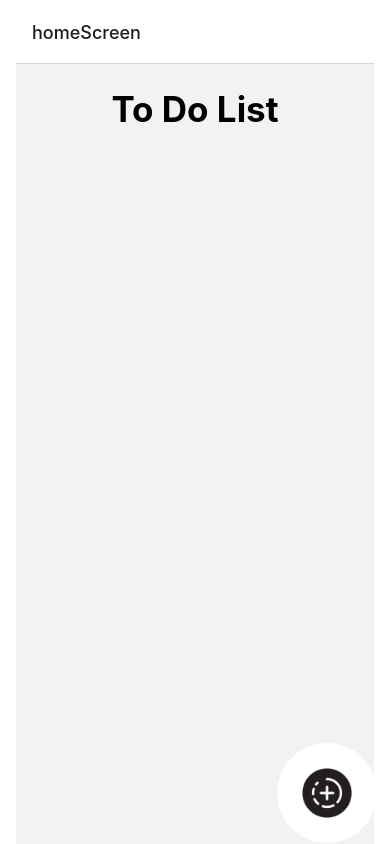
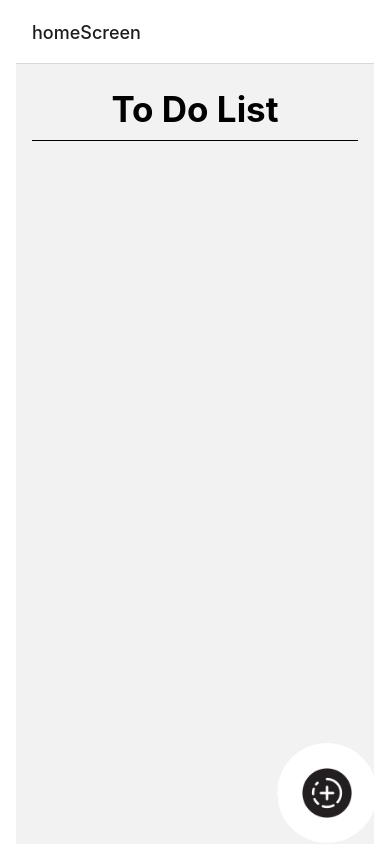
Before and after one commit to Mukesh848/TodoApp, a React Native app: screen / in a window 390 px wide. Built offline with nearby package versions, Linux system fonts and the light colour scheme.

Commit message:
latest modificstion todo

```diff
--- a/App.js
+++ b/App.js
@@ -8,9 +8,6 @@ function App(){
   return(
    <SafeAreaView style={Styles.container}>
     <Routes />
-
-      {/* <Home /> */}
-
     </SafeAreaView>
   )
 }
--- a/package.json
+++ b/package.json
@@ -13,6 +13,7 @@
     "@react-navigation/native-stack": "^6.9.1",
     "react": "18.1.0",
     "react-native": "0.70.3",
+    "react-native-calendars": "^1.260.0",
     "react-native-components": "^0.0.1",
     "react-native-safe-area-context": "^4.4.1",
     "react-native-screens": "^3.18.2",
--- a/src/Components/HeaderComp.js
+++ b/src/Components/HeaderComp.js
@@ -1,6 +1,7 @@
 import React from "react";
 import {Text , View , StyleSheet} from "react-native";
 import {Styles} from "../style/style";
+import { verticalScale } from "../style/responsiveSize";
 
 
 const HeaderComp=(
@@ -11,6 +12,9 @@ const HeaderComp=(
     return(
         <View style={{...Styles.header}}>
             <Text style={Styles.headerText}>{title}</Text>
+            <View style={Styles.line}>
+
+      </View>
         </View>
     )
 }
--- /dev/null
+++ b/src/Components/TextInputComp.js
@@ -0,0 +1,29 @@
+import React from "react";
+import { View , Text ,TextInput } from "react-native";
+import { Styles } from "../style/style";
+
+
+
+const TextInputComp=(
+{
+    value ,
+  placeholder={},
+    onChangeText=()=>{},
+    txtInputstyle
+}
+)=>
+{
+    return(
+        <View>
+            <TextInput
+            value={value}
+            placeholder={placeholder}
+            onChangeText={onChangeText}
+            style={{...Styles.txtInputstyle,...txtInputstyle}}
+            >
+            </TextInput>
+        </View>
+    )
+}
+
+export default TextInputComp
--- a/src/Navigation/routes.js
+++ b/src/Navigation/routes.js
@@ -3,18 +3,17 @@ import { NavigationContainer } from '@react-navigation/native';
 import React from "react";
 import Navigationstrings from "../Navigation/Navigationstrings";
 import Home from "../Screens/Home/Home";
-// import index from '../Screens/index'
+import Addtask from "../Screens/Addtask/Addtask"
 
 
-
-function Routes(){
+function Routes()
+{
     const Stack= createNativeStackNavigator();
 return(
 <NavigationContainer>
     <Stack.Navigator>
         <Stack.Screen name={Navigationstrings.HOME} component={Home}/>
-        {/* <Stack.Screen name={Navigationstrings.ADD_TASK} component={}/> */}
-
+        <Stack.Screen name={Navigationstrings.ADD_TASK} component={Addtask}/>
     </Stack.Navigator>
 </NavigationContainer>
 )
--- a/src/Screens/Addtask/Addtask.js
+++ b/src/Screens/Addtask/Addtask.js
@@ -0,0 +1,58 @@
+import React ,{useState} from "react";
+import {Text  ,TouchableOpacity,View} from "react-native";
+import TextInputComp from "../../Components/TextInputComp";
+import { Styles } from "../../style/style";
+import HeaderComp from "../../Components/HeaderComp";
+import Navigationstrings from "../../Navigation/Navigationstrings";
+
+function Addtask({navigation , routes}){
+  const[title , setTitle]=useState('')
+  const[desc, setDesc]=useState('')
+
+
+  function validation(){
+    if(title=='')
+    {
+        alert("Enter title  of the task ")
+        return;
+    }
+    if(desc=='')
+    {
+        alert("enter the description")
+        return;
+    }
+  }
+
+    return(
+        <View style={Styles.container}>
+            <HeaderComp
+            title='Add New Task'
+            />
+
+           <TextInputComp
+           value={title}
+           placeholder='Enter Title'
+           onChangeText={(value)=>{
+            setTitle(value)
+           }}
+            />
+    <TextInputComp
+           value={desc}
+           placeholder='Enter the description'
+           onChangeText={(desc)=>
+            {
+            setDesc(desc)
+           }}
+           txtInputstyle={{height:150}} />
+        <View style={Styles.container}>
+            <TouchableOpacity style={Styles.savebtn} onPress={()=>{
+                navigation.navigate(Navigationstrings.HOME ,{head:{title} , description:{desc}})
+            }}>
+                <Text style={{color:'Black'}}>SAVE</Text>
+            </TouchableOpacity>
+        </View>
+        </View>
+    )
+}
+
+export default Addtask
--- a/src/style/style.js
+++ b/src/style/style.js
@@ -1,10 +1,11 @@
 import { StyleSheet } from "react-native"
-import { moderateScale } from "./responsiveSize"
+import { moderateScale ,verticalScale } from "./responsiveSize"
 
 export const Styles = StyleSheet.create({
-    container: {
+    container:
+    {
         flex: 1,
-        marginHorizontal:16
+        marginHorizontal:16,
     },
     header:
     {
@@ -13,19 +14,47 @@ export const Styles = StyleSheet.create({
         marginTop: 24,
         marginBottom: 24,
     },
-    headerText:{
+    headerText:
+    {
         fontSize:35 ,
         fontWeight:'bold'
-
     },
     Image:
-        { bottom: 20,
+        {
+        bottom: 20,
         right: 20,
         height:moderateScale(60),
         width:moderateScale(60),
         backgroundColor: "#90EE90",
         position: 'absolute',
         justifyContent: 'center',
-            borderRadius:30 }
-
+        borderRadius:30
+    },
+    txtInputstyle:
+    {
+        width:"100%",
+        height:40 ,
+        marginTop:24 ,
+        backgroundColor:'#DCDCDC',
+        borderRadius:15,
+        alignItems:'center'
+    },
+    line:
+    {
+        width:"100%" ,
+        backgroundColor:"black" ,
+        height:verticalScale(1) ,
+        marginTop:10
+    },
+    savebtn:
+    {
+        position:'absolute',
+        bottom:100,
+        width:"100%",
+        alignItems:'center',
+        backgroundColor:"#FFFFFF",
+        height:50,
+        justifyContent:'center',
+        borderRadius:30
+    }
 })
```
Also changed, not shown: src/Screens/Home/Home.js (+32 -7 lines), 1 other file (tests, documents, lock files or other folders). Lines whose indentation alone changed are shown as unchanged.
